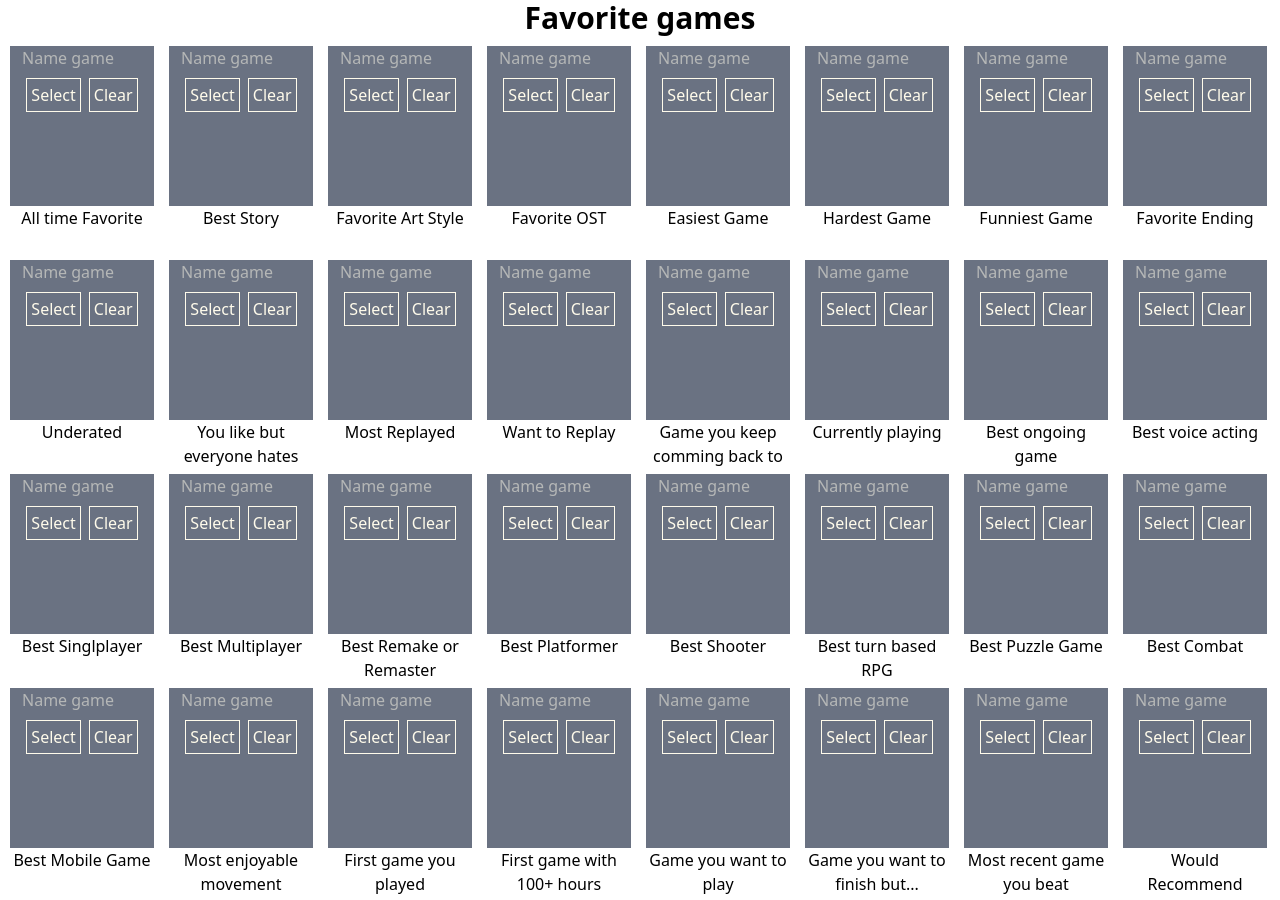
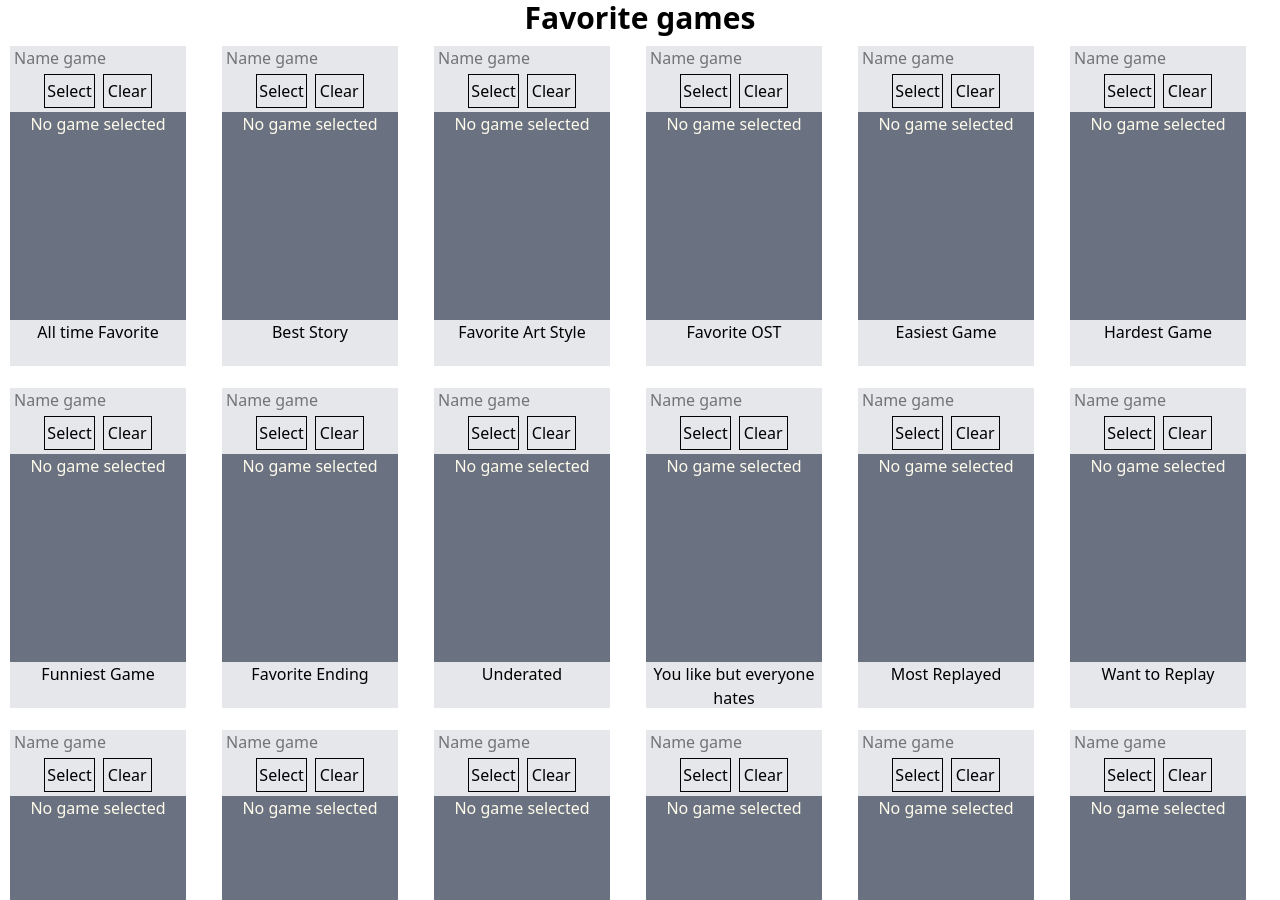
Before and after one commit to psycongroo312/Favorite-games, a React (Vite) app: page / in a window 1280 px wide. Shown: the top 900 px of the page. Built offline with nearby package versions, Linux system fonts and the light colour scheme.

Commit message:
Now the image and name of the selected game from the array are displayed

```diff
--- a/package.json
+++ b/package.json
@@ -11,6 +11,7 @@
   },
   "dependencies": {
     "@tailwindcss/vite": "^4.1.13",
+    "axios": "^1.12.2",
     "jotai": "^2.14.0",
     "react": "^19.1.1",
     "react-dom": "^19.1.1",
--- a/src/App.tsx
+++ b/src/App.tsx
@@ -8,7 +8,7 @@ export default function App() {
       <header className="flex justify-center">
         <h1 className="text-3xl font-semibold">Favorite games</h1>
       </header>
-      <main className="max-w-7xl mx-auto grid grid-cols-2 sm:grid-cols-4 md:grid-cols-6 lg:grid-cols-8 gap-3 gap-y-4 p-2.5">
+      <main className="max-w-7xl mx-auto grid grid-cols-2 sm:grid-cols-4 md:grid-cols-6 lg:grid-cols-6 gap-3 gap-y-4 p-2.5">
         {cardNames.map((name) => (
           <GameCard key={name} name={name} />
         ))}
--- a/src/GameCard.tsx
+++ b/src/GameCard.tsx
@@ -1,4 +1,6 @@
 import React from "react";
+import { mockGames } from "./data/games";
+import { type Game } from "./data/games";
 
 interface GameCardProps {
   name: string;
@@ -6,47 +8,64 @@ interface GameCardProps {
 
 const GameCard = ({ name }: GameCardProps) => {
   const [gameName, setGameName] = React.useState("");
-  const [gameSavedName, setGameSaveName] = React.useState<string>();
+  const [savedGame, setSavedGame] = React.useState<Game | null>(null);
 
   const handleGameName = (event: React.ChangeEvent<HTMLInputElement>) => {
     setGameName(event.target.value);
   };
 
   const handleSaveGame = () => {
-    if (gameName.trim()) {
-      setGameSaveName(gameName);
+    const foundGame = findGame(gameName);
+    if (foundGame) {
+      setSavedGame(foundGame);
+    } else {
+      setSavedGame(null);
+    }
     setGameName("");
-    }
   };
 
-  const handleClearGame = () => {
-    setGameSaveName("");
+  const findGame = (searchName: string): Game | null => {
+    const found = mockGames.find(
+      (game) => game.name.toLowerCase() === searchName.toLowerCase(),
+    );
+    return found || null;
   };
 
   return (
-    <div className="w-36 h-48 mb-1.5">
-      <div className="cursor-pointer h-40 bg-gray-500 text-center text-amber-50">
+    <div className="w-44 h-80 mb-1.5 bg-gray-200">
       <input
         onChange={handleGameName}
         value={gameName}
-          className="w-32 pl-1 m-auto"
+        className="w-32 pl-1"
         placeholder="Name game"
       ></input>
-        <div className="flex justify-center-safe gap-2 m-2">
+      <div className="flex justify-center-safe gap-2 m-1">
         <button
-            className="border-1 p-1 cursor-pointer"
+          className="border-1 p-0.5 cursor-pointer"
           onClick={handleSaveGame}
         >
           Select
         </button>
         <button
+          onClick={() => setSavedGame(null)}
           className="border-1 p-1 cursor-pointer"
-            onClick={handleClearGame}
         >
           Clear
         </button>
       </div>
-        <p>{gameSavedName}</p>
+      <div className="h-52 bg-gray-500 text-center text-amber-50">
+        {savedGame ? (
+          <div>
+            <img
+              src={savedGame.imageUrl}
+              alt={savedGame.name}
+              className="w-32 h-40 m-auto pt-2"
+            />
+            <p className="text-sm">{savedGame.name}</p>
+          </div>
+        ) : (
+          <p>No game selected</p>
+        )}
       </div>
       <div>
         <h2 className="text-center">{name}</h2>
--- a/src/data/cards.ts
+++ b/src/data/cards.ts
@@ -20,9 +20,11 @@ export const cardNames = [
   "Best Remake or Remaster",
   "Best Platformer",
   "Best Shooter",
+  "Best Race",
   "Best turn based RPG",
   "Best Puzzle Game",
-  "Best Combat",
+  "Best Fighting",
+  "Best Slasher",
   "Best Mobile Game",
   "Most enjoyable movement",
   "First game you played",
@@ -35,7 +37,6 @@ export const cardNames = [
   "Most Anticipated",
   "Most Wanted Announcement",
   "Biggest 'Oh shit' Moment",
-  "Coolest Weapon",
   "Best DLC",
   "Best Song",
   "Highest Playtime",
@@ -45,6 +46,5 @@ export const cardNames = [
   "Most Hated Character",
   "Best Boss",
   "Best Level (World Map/Stage/Area)",
-  "Best Town/Village /City",
   "Game you wanted to mention",
 ];
--- /dev/null
+++ b/src/data/games.ts
@@ -0,0 +1,41 @@
+export interface Game {
+  name: string;
+  imageUrl: string;
+}
+
+export const mockGames: Game[] = [
+  {
+    name: "The Witcher 3",
+    imageUrl:
+      "https://upload.wikimedia.org/wikipedia/en/thumb/0/0c/Witcher_3_cover_art.jpg/250px-Witcher_3_cover_art.jpg",
+  },
+  {
+    name: "Cyberpunk 2077",
+    imageUrl:
+      "https://upload.wikimedia.org/wikipedia/en/9/9f/Cyberpunk_2077_box_art.jpg",
+  },
+  {
+    name: "Elden Ring",
+    imageUrl:
+      "https://res.cloudinary.com/cook-becker/image/fetch/q_auto,f_auto,w_380,h_380,c_fill,g_center,e_sharpen/https://candb.com/site/candb/images/artwork/elden-ring_bandai-namco.jpg",
+  },
+  {
+    name: "Resident Evil 4",
+    imageUrl:
+      "https://m.media-amazon.com/images/M/MV5BZWY3ZjRiNTctYzU2My00NDIwLWI3NTAtNmUwZDBlZjlhYjI4XkEyXkFqcGc@._V1_FMjpg_UX1000_.jpg",
+  },
+  {
+    name: "Alan Wake 2",
+    imageUrl:
+      "https://upload.wikimedia.org/wikipedia/en/thumb/e/ed/Alan_Wake_2_box_art.jpg/250px-Alan_Wake_2_box_art.jpg",
+  },
+  {
+    name: "Ex Machina (Hard Truck Apocalypse)",
+    imageUrl: "https://i.playground.ru/e/YSw_qoPa9CAXCOTpP6Gzww.jpeg",
+  },
+  {
+    name: "resident evil 4 remake separate ways",
+    imageUrl:
+      "https://howlongtobeat.com/games/137868_Resident_Evil_4_Separate_Ways.jpg",
+  },
+];
```
Also changed, not shown: 1 other file (tests, documents, lock files or other folders). Lines whose indentation alone changed are shown as unchanged.
